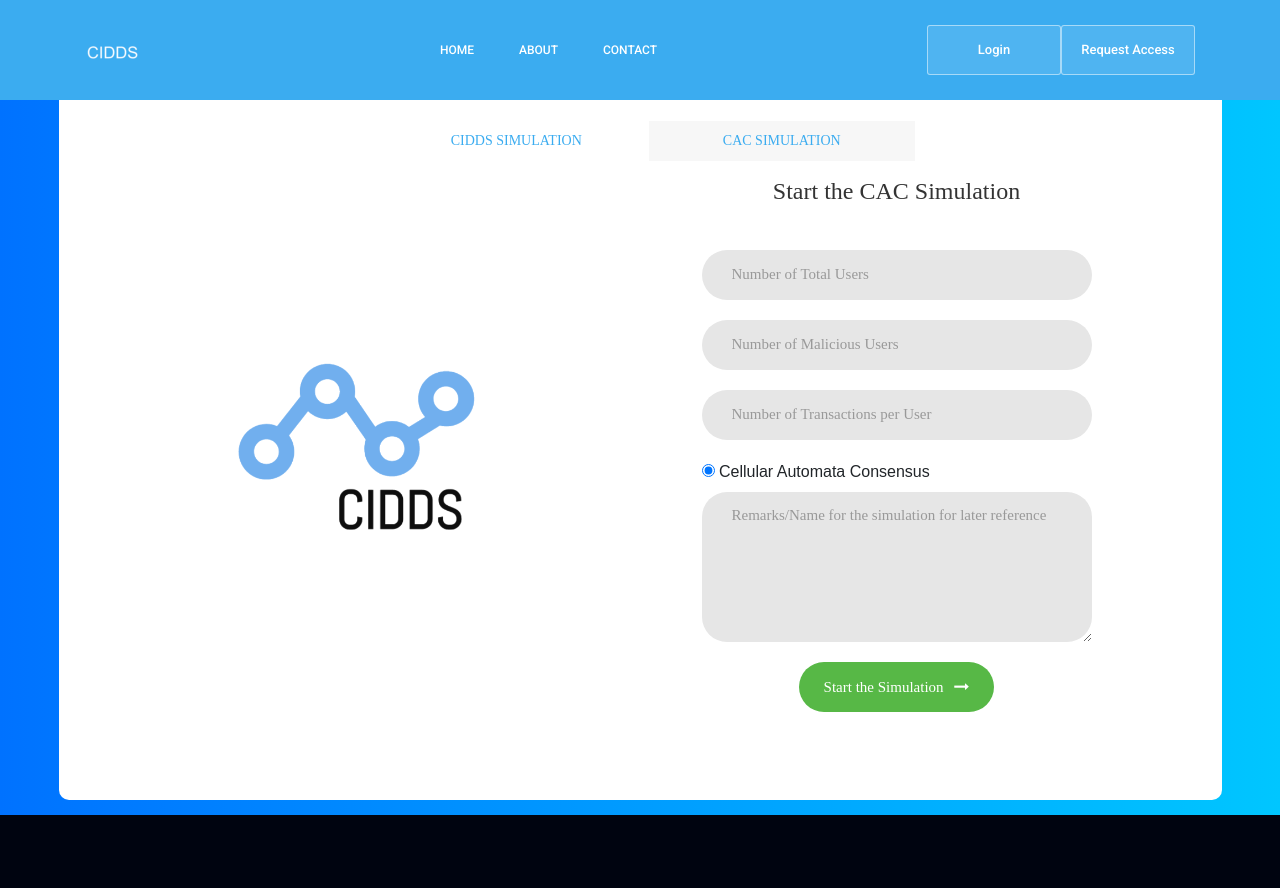
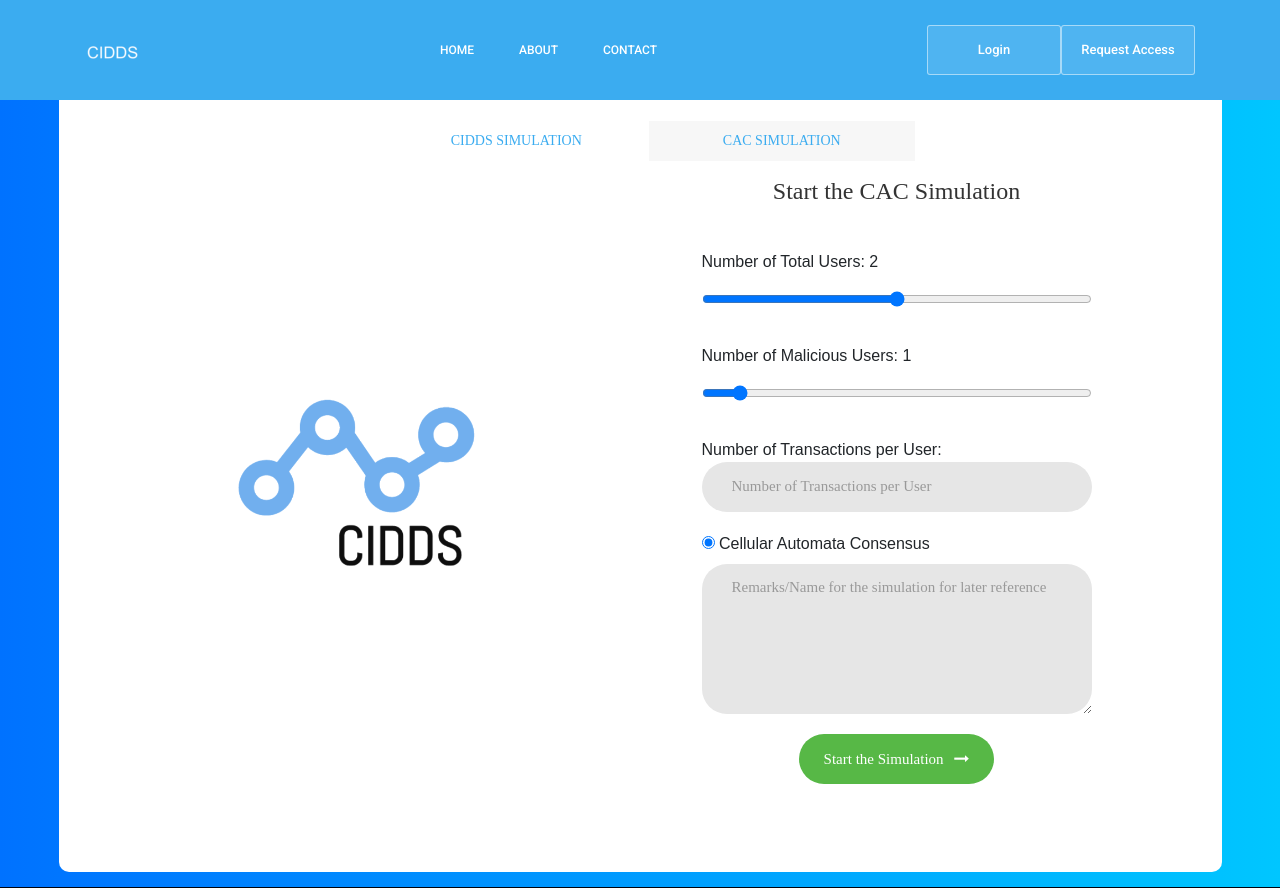
Before and after one commit to i13-msrg/cidds, a Django app: page /simulator/start/cac/ in a window 1280 px wide. Shown: the top 888 px of the page. Run offline with Django 3.2, Linux system fonts and the light colour scheme; some libraries are stand-ins or nearby versions; some web fonts are replaced.

Commit message:
move malicious up

```diff
--- a/base/DAG.py
+++ b/base/DAG.py
@@ -97,7 +97,7 @@ class DAG(object):
         self.normalNodes = [Node(self, id=0, time=0)] #Genesis is in by default
         self.links = []
 
-    def generate_next_node(self):
+    def generate_next_node(self, malicious=False):
         time_difference = np.random.exponential(1.0 / self.rate)
         self.time += time_difference
         self.step_counter += 1
@@ -117,8 +117,7 @@ class DAG(object):
         self.nodes.append(newNode)
         self.transactions.append(transaction)
 
-        maliciousNode = transaction.num % 3 == 0
-        if maliciousNode:
+        if malicious:
             self.maliciousNodes.append(newNode)
         else:
             self.normalNodes.append(newNode)
--- a/base/Orchestrator.py
+++ b/base/Orchestrator.py
@@ -25,7 +25,8 @@ def start_helper(sim):
         #use cac specific func
         transactions = sim.numTotalUser * sim.traUser
         for i in range(transactions):
-            dag.generate_next_node()
+            maliciousNode = i % 3 == 0
+            dag.generate_next_node(malicious=maliciousNode)
     else:
         for i in range(sim.transactions):
             dag.generate_next_node()
--- a/templates/start_form_cac.html
+++ b/templates/start_form_cac.html
@@ -27,16 +27,17 @@
 			</span>
 
 			<div class="wrap-input1 validate-input" data-validate="Number of Total Users is required">
-				<input id="numTotalUser" class="input1" type="number" min="0" required="required" type="text" name="numTotalUser"
-					placeholder="Number of Total Users">
+				Number of Total Users: <span id="totalUserOutput"></span>
+				<input id="numTotalUser" class="input1" type="range" min="1" max="3" value="2" name="numTotalUser">
 				<span class="shadow-input1"></span>
 			</div>
 			<div class="wrap-input1 validate-input" data-validate="Number of Total Malicious is required">
-				<input id="numMalUser" class="input1" type="number" min="0" required="required" type="text"
-					name="numMalUser" placeholder="Number of Malicious Users">
+				Number of Malicious Users: <span id="malUserOutput"></span>
+				<input id="numMalUser" class="input1" type="range" min="1" max="2" value="1" name="numMalUser">
 				<span class="shadow-input1"></span>
 			</div>
 			<div class="wrap-input1 validate-input" data-validate="Number of Transactions per User is required">
+					Number of Transactions per User:
 					<input id="traUser" class="input1" type="number" min="0" required="required" type="text"
 						name="traUser" placeholder="Number of Transactions per User">
 					<span class="shadow-input1"></span>
@@ -64,6 +65,24 @@
 	</div>
 </div>
 
+<script>
+	var userSlider = document.getElementById("numTotalUser");
+	var userSliderOutput = document.getElementById("totalUserOutput");
+	userSliderOutput.innerHTML = userSlider.value;
+
+	var malUserSlider = document.getElementById("numMalUser");
+	var malUserSliderOutput = document.getElementById("malUserOutput");
+	malUserSliderOutput.innerHTML = malUserSlider.value;
+
+	userSlider.oninput = function() {
+		userSliderOutput.innerHTML = this.value;
+		malUserSlider.max = this.value;
+	}
+
+	malUserSlider.oninput = function() {
+		malUserSliderOutput.innerHTML = this.value;
+	}
+</script>
 <!--===============================================================================================-->
 <script src="{% static "vendor/jquery/jquery-3.2.1.min.js"%}"></script>
 <!--===============================================================================================-->
```
